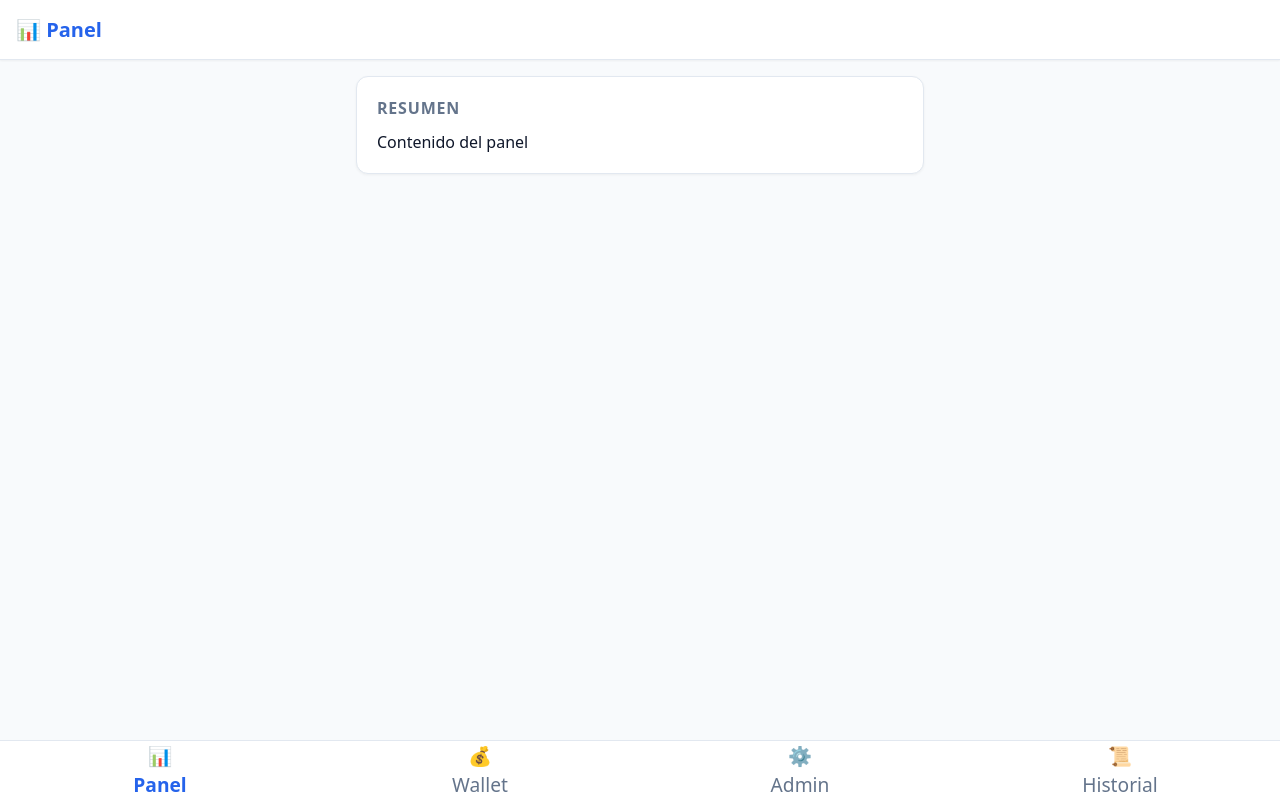
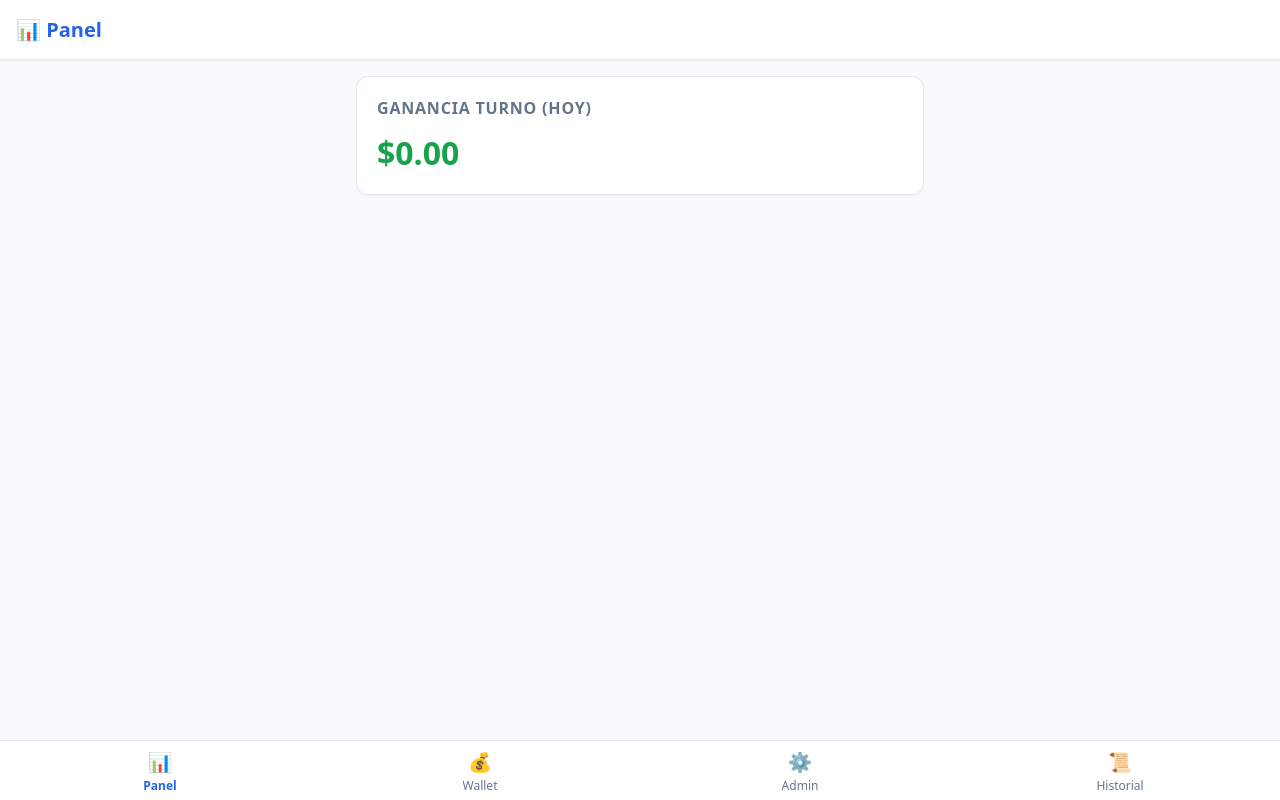
Before and after one commit to hecagus/PRESUPUESTO-MENSUAL, a plain HTML site: page index.html in a window 1280 px wide. Drawn offline with Linux system fonts and the light colour scheme.

Commit message:
Update index.html

```diff
--- a/index.html
+++ b/index.html
@@ -14,28 +14,16 @@
 
 <main class="container">
   <section class="card">
-    <h2>Resumen</h2>
-    <p>Contenido del panel</p>
+    <h2>Ganancia Turno (Hoy)</h2>
+    <p id="resGananciaBruta" style="font-size: 2rem; font-weight: bold; color: var(--success);">$0.00</p>
   </section>
 </main>
 
 <nav class="bottom-nav">
-  <a href="index.html" class="nav-link active">
-    <span class="icon">📊</span>
-    <span class="label">Panel</span>
-  </a>
-  <a href="wallet.html" class="nav-link">
-    <span class="icon">💰</span>
-    <span class="label">Wallet</span>
-  </a>
-  <a href="admin.html" class="nav-link">
-    <span class="icon">⚙️</span>
-    <span class="label">Admin</span>
-  </a>
-  <a href="historial.html" class="nav-link">
-    <span class="icon">📜</span>
-    <span class="label">Historial</span>
-  </a>
+  <a href="index.html" class="nav-link active"><span>📊</span>Panel</a>
+  <a href="wallet.html" class="nav-link"><span>💰</span>Wallet</a>
+  <a href="admin.html" class="nav-link"><span>⚙️</span>Admin</a>
+  <a href="historial.html" class="nav-link"><span>📜</span>Historial</a>
 </nav>
 
 <script src="app.js"></script>
```
